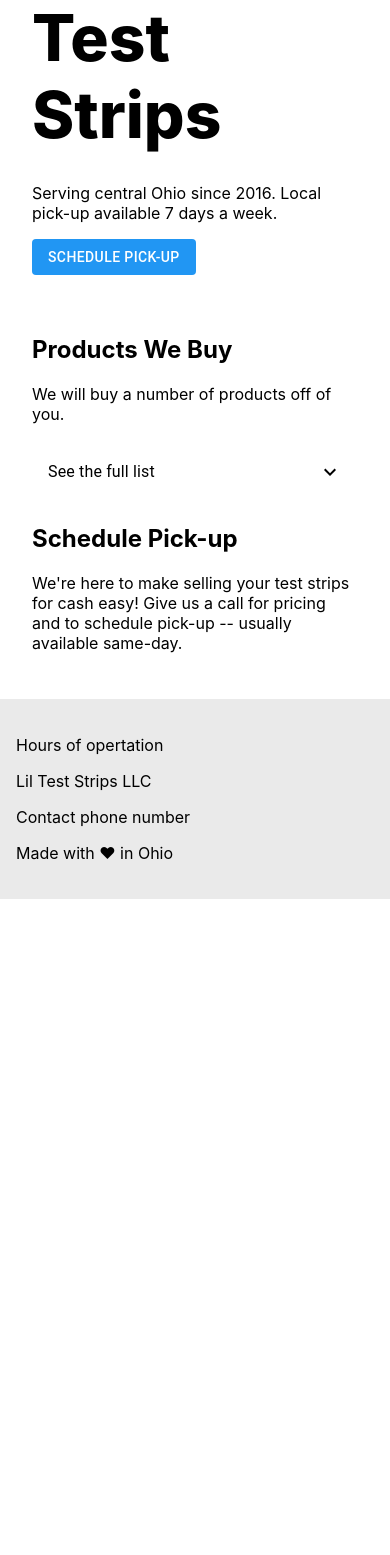
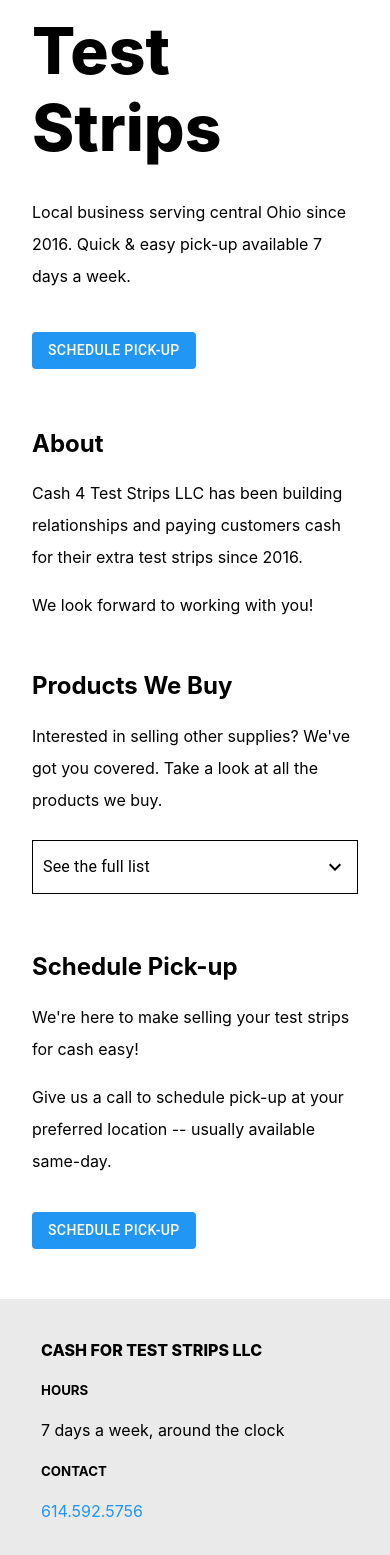
Before and after one commit to mekaseymour/ohio-test-strips, a React (Create React App) app: page / in a window 390 px wide. Shown: the part 359-1914 px from the top of the page. Before the commit the page ends 1258 px from the top, so only its background shows below. Built offline with nearby package versions, Linux system fonts and the light colour scheme.

Commit message:
Add sections, mobile menu, footer, etc. V1

```diff
--- a/public/index.html
+++ b/public/index.html
@@ -7,7 +7,7 @@
     <meta name="theme-color" content="#000000" />
     <meta
       name="description"
-      content="Web site created using create-react-app"
+      content="Website for Cash 4 Test Strips LLC. Buying diabetic test strips for cash in Columbus, Ohio and other parts of Central Ohio."
     />
     <link rel="apple-touch-icon" href="%PUBLIC_URL%/logo192.png" />
     <!--
@@ -24,7 +24,7 @@
       work correctly both with client-side routing and a non-root public URL.
       Learn how to configure a non-root public URL by running `npm run build`.
     -->
-    <title>React App</title>
+    <title>Cash for Test Strips</title>
   </head>
   <body>
     <noscript>You need to enable JavaScript to run this app.</noscript>
--- a/src/App.js
+++ b/src/App.js
@@ -1,6 +1,6 @@
 import ohioTSLogo from './assets/images/state-only-logo.png';
 import './App.css';
-import { Button, Container } from '@material-ui/core';
+import { Container } from '@material-ui/core';
 import { createMuiTheme, ThemeProvider } from '@material-ui/core/styles';
 import { green, blue } from '@material-ui/core/colors';
 import styled from 'styled-components';
@@ -8,6 +8,8 @@
 import SchedulePickup from './components/SchedulePickup';
 import Footer from './components/Footer';
 import Navigation from './components/Navigation';
+import SchedulePickupButton from './components/SchedulePickupButton';
+import About from './components/About';
 
 const theme = createMuiTheme({
   palette: {
@@ -24,8 +26,8 @@
   min-height: 100vh;
 `;
 
-const StyledButton = styled(Button)`
-  margin-top: 15px;
+const StyledSubheaderText = styled.p`
+  margin-bottom: 2.5em;
 `;
 
 const StyledLogoAndNavigationWrapper = styled.div`
@@ -39,10 +41,11 @@
 const StyledLogo = styled.img`
   height: 12vmin;
   pointer-events: none;
+  min-height: 80px;
 `;
 
 const StyledHeader = styled.header`
-  margin: 60px 0;
+  margin: 40px 0 60px;
   max-width: 1000px;
 `;
 
@@ -58,19 +61,25 @@
   justify-content: space-between;
 `;
 
+const StyledContainer = styled(Container)`
+  p {
+    line-height: 2em;
+  }
+`;
+
 const Heading = () => {
   return (
-    <Container>
+    <StyledContainer>
       <StyledLogoAndNavigationWrapper>
         <StyledLogo src={ohioTSLogo} className="ohio-ts-logo" alt="logo" />
         <Navigation />
       </StyledLogoAndNavigationWrapper>
       <StyledHeader>
         <HeaderText>We Pay Cash for Diabetic Test Strips</HeaderText>
-        <p>Serving central Ohio since 2016. Local pick-up available 7 days a week.</p>
-        <StyledButton variant="contained" color="primary" disableElevation>Schedule Pick-up</StyledButton>
+        <StyledSubheaderText>Local business serving central Ohio since 2016. Quick & easy pick-up available 7 days a week.</StyledSubheaderText>
+        <SchedulePickupButton />
       </StyledHeader>
-    </Container>
+    </StyledContainer>
   )
 }
 
@@ -80,6 +89,7 @@
       <StyledWrapper>
         <StyledSiteContainer>
           <Heading />
+          <About />
           <ProductsWeBuy />
           <SchedulePickup />
         </StyledSiteContainer>
--- /dev/null
+++ b/src/components/About.js
@@ -0,0 +1,21 @@
+import React from 'react';
+import { Container } from '@material-ui/core';
+import styled from 'styled-components';
+
+const StyledContainer = styled(Container)`
+    p {
+        line-height: 2em;
+    }
+`;
+
+const About = () => {
+    return (
+        <StyledContainer>
+            <h2 id="about_us">About</h2>
+            <p>Cash 4 Test Strips LLC has been building relationships and paying customers cash for their extra test strips since 2016.</p>
+            <p>We look forward to working with you!</p>
+        </StyledContainer>
+    )
+}
+
+export default About;
--- a/src/components/Footer.js
+++ b/src/components/Footer.js
@@ -1,22 +1,40 @@
 import React from 'react';
-import { Container } from '@material-ui/core';
+import { Container, Link } from '@material-ui/core';
 import styled from 'styled-components';
 
 const StyledContainer = styled(Container)`
     background-color: #eaeaea;
     width: 100vw;
-    padding: 20px 0;
-    margin-top: 30px;
+    margin-top: 50px;
+    padding: 20px 10px 40px;
+
+    &.MuiContainer-disableGutters {
+        padding: 20px 25px 40px;
+    }
+`;
+
+const StyledFooterTitle = styled.h5`
+    text-transform: uppercase;
+`;
+
+const StyledFooterHeader = styled.h4`
+    text-transform: uppercase;
+    font-weight: 800;
 `;
 
 const Footer = () => {
    return (
     <StyledContainer disableGutters maxWidth={false}>
         <Container>
-            <p>Hours of opertation</p>
-            <p>Lil Test Strips LLC</p>
-            <p>Contact phone number</p>
-            <p>Made with ❤ in Ohio</p>
+            <StyledFooterHeader>Cash For Test Strips LLC</StyledFooterHeader>
+            <StyledFooterTitle>
+                Hours
+            </StyledFooterTitle>
+            <p>7 days a week, around the clock</p>
+            <StyledFooterTitle>
+                Contact
+            </StyledFooterTitle>
+            <Link href="tel:6145925756">614.592.5756</Link>
         </Container>
     </StyledContainer>
    )
--- a/src/components/Navigation.js
+++ b/src/components/Navigation.js
@@ -3,6 +3,7 @@
 import { Button, Link, Menu, MenuItem } from '@material-ui/core';
 import { withStyles } from '@material-ui/core/styles';
 import { Menu as MenuIcon } from '@material-ui/icons';
+import SchedulePickupButton from './SchedulePickupButton';
 
 const StyledNavigationWrapper = styled.div`
   font-size: 1em;
@@ -39,14 +40,6 @@
   }
 `;
 
-// const StyledMenu = styled(Menu)`
-//   &&&&&&.MuiPaper-root {
-//     top: 20px;
-//     right: 20px;
-//     left: unset;
-//   }
-// `;
-
 const StyledMenu = withStyles({
     paper: {
         top: '20px !important',
@@ -61,20 +54,16 @@
     const handleMobileNavigationMenuButtonClick = () => setMobileNavIsVisible(true);
     const handleClose = () => setMobileNavIsVisible(false);
 
-    const preventDefault = (event) => event.preventDefault();
-
     return (
       <StyledNavigationWrapper>
         <StyledDesktopNavigation>
-            <Link href="#" onClick={preventDefault} color="inherit">
-            About
+            <Link href="#about_us" color="inherit">
+              About
             </Link>
             <Link href="#products_we_buy" color="inherit">
-            Products We Buy
+              Products We Buy
             </Link>
-            <Link href="#schedule_pick_up" variant="inherit">
-            Schedule Pick-up
-            </Link>
+            <SchedulePickupButton />
         </StyledDesktopNavigation>
         <StyledMobileNavigation>
             <StyledMobileNavigationMenuButton aria-controls="simple-menu" aria-haspopup="true" onClick={handleMobileNavigationMenuButtonClick}>
--- a/src/components/ProductsWeBuy.js
+++ b/src/components/ProductsWeBuy.js
@@ -1,9 +1,28 @@
 import React, { useState } from 'react';
 import { Container, Collapse, List, ListItem, ListItemText } from '@material-ui/core';
 import { ExpandLess, ExpandMore } from '@material-ui/icons';
+import styled from 'styled-components';
+
+const StyledListItem = styled(ListItem)`
+    font-weight: 800 !important;
+    border: 1px solid black !important;
+    padding: 10px !important;
+`;
+
+const StyledListItemText = styled(ListItemText)`
+    font-weight: 800 !important;
+`;
+
+const StyledContainer = styled(Container)`
+    margin-top: 50px;
+
+    p {
+        line-height: 2em;
+    }
+`;
 
 const items = [
-    'Accu-chec',
+    'Accu-chek',
     'One touch',
     'G6 sensors',
     'Nicoderm',
@@ -25,19 +44,19 @@
     const handleClick = () => setListIsOpen(!listIsOpen);
 
     return (
-        <Container>
+        <StyledContainer>
             <h2 id="products_we_buy">Products We Buy</h2>
-            <p>We will buy a number of products off of you.</p>
+            <p>Interested in selling other supplies? We've got you covered. Take a look at all the products we buy.</p>
             <List>
-                <ListItem button onClick={handleClick}>
-                    <ListItemText primary="See the full list" />
+                <StyledListItem button onClick={handleClick}>
+                    <StyledListItemText primary="See the full list" />
                     {listIsOpen ? <ExpandLess /> : <ExpandMore />}
-                </ListItem>
+                </StyledListItem>
             </List>
             <Collapse in={listIsOpen} timeout="auto" unmountOnExit>
                 <ItemsList />
             </Collapse>
-        </Container>
+        </StyledContainer>
     )
 }
 
--- a/src/components/SchedulePickup.js
+++ b/src/components/SchedulePickup.js
@@ -1,12 +1,28 @@
 import React from 'react';
 import { Container } from '@material-ui/core';
+import SchedulePickupButton from './SchedulePickupButton';
+import styled from 'styled-components';
+
+const StyledContainer = styled(Container)`
+    margin-top: 50px;
+
+    p {
+        line-height: 2em;
+    }
+`;
+
+const StyledParagraph = styled.p`
+    margin-bottom: 35px;
+`;
 
 const SchedulePickup = () => {
     return (
-        <Container>
+        <StyledContainer>
             <h2 id="schedule_pick_up">Schedule Pick-up</h2>
-            <p>We're here to make selling your test strips for cash easy! Give us a call for pricing and to schedule pick-up -- usually available same-day.</p>
-        </Container>
+            <p>We're here to make selling your test strips for cash easy!</p>
+            <StyledParagraph>Give us a call to schedule pick-up at your preferred location -- usually available same-day.</StyledParagraph>
+            <SchedulePickupButton />
+        </StyledContainer>
     )
 }
 
--- /dev/null
+++ b/src/components/SchedulePickupButton.js
@@ -0,0 +1,12 @@
+import React from 'react';
+import { Button, Link } from '@material-ui/core';
+
+const SchedulePickupButton = () => {
+    return (
+        <Link href="tel:6145925756">
+            <Button variant="contained" color="primary" disableElevation>Schedule Pick-up</Button>
+        </Link>
+    )
+}
+
+export default SchedulePickupButton;
```
Also changed, not shown: 1 other file (tests, documents, lock files or other folders).
